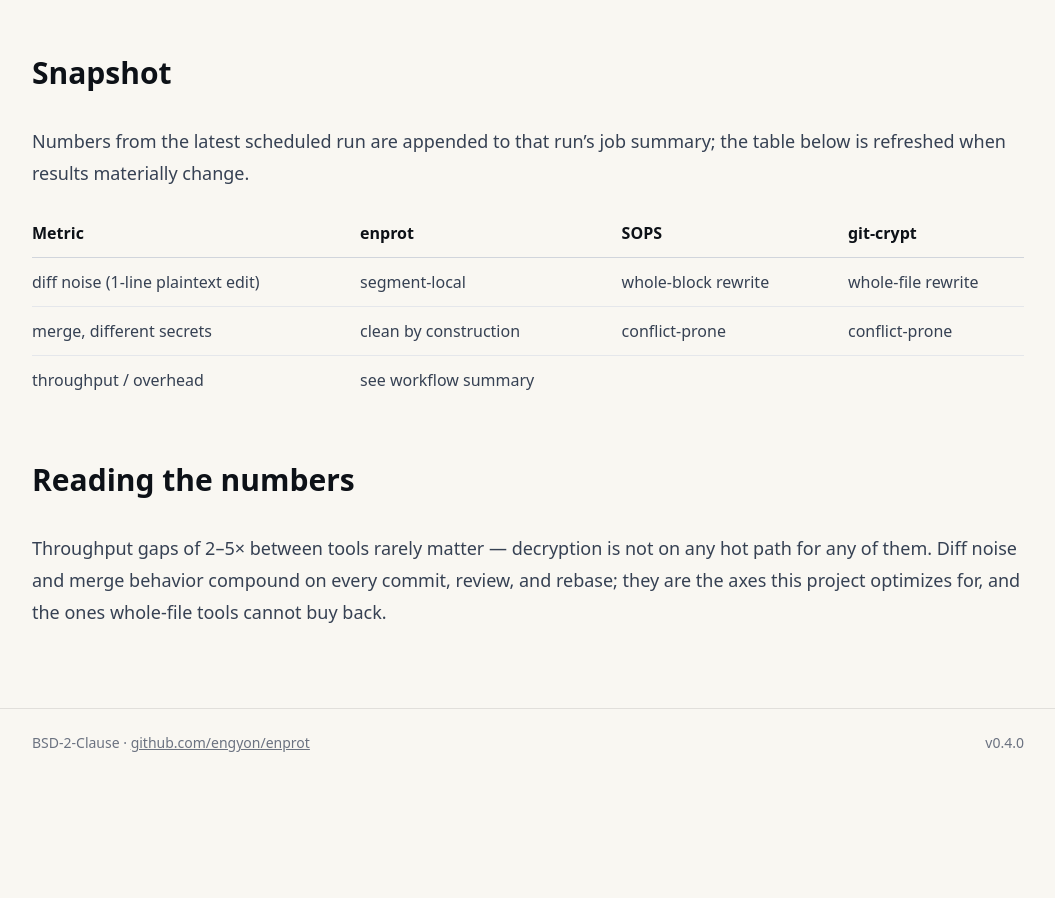
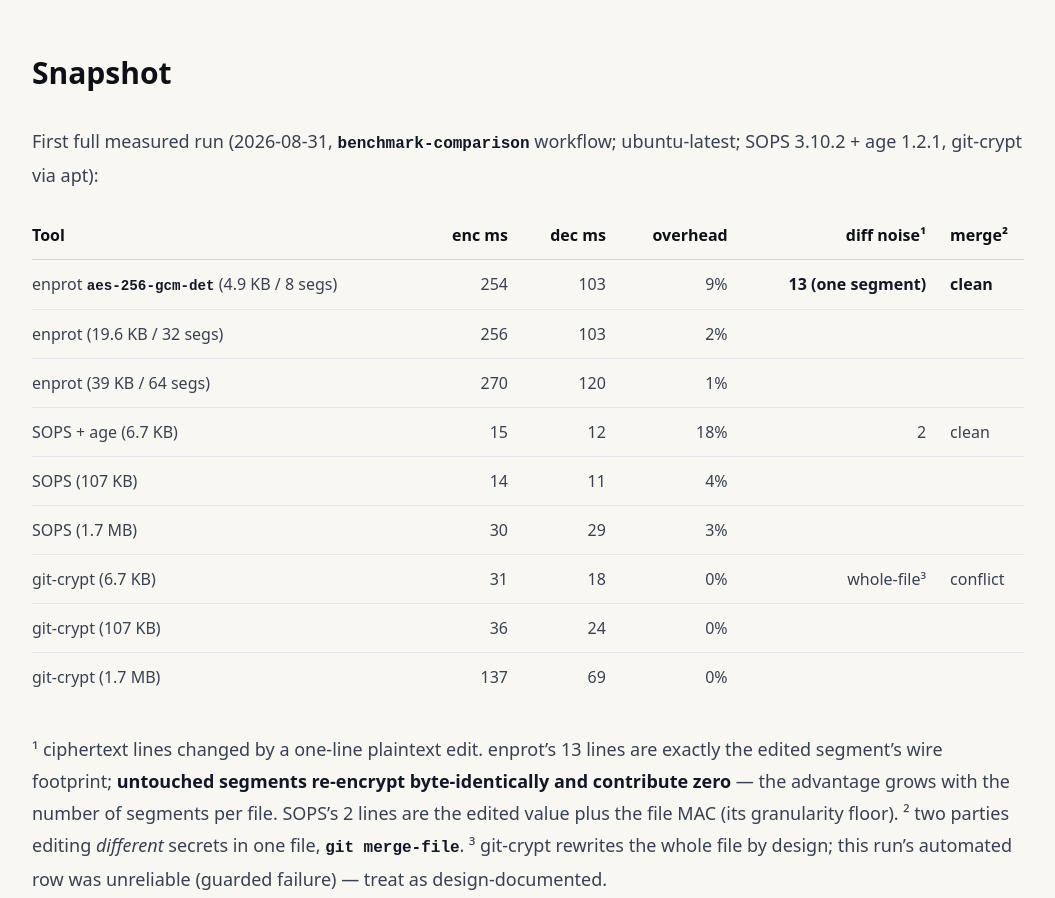
Before and after one commit to engyon/enprot, an Astro site in the folder docs/: page /docs/reference/benchmarks in a window 1280 px wide. Shown: the part 1224-2122 px from the top of the page, without its empty margins (112-1167 px from the left). Before the commit the page ends 2001 px from the top, so only its background shows below. Built offline with nearby package versions, Linux system fonts and the light colour scheme; Astro itself is replaced by a stand-in of ours.

Commit message:
docs(bench): first measured snapshot — enprot vs SOPS vs git-crypt across all three axes

```diff
--- a/docs/src/pages/docs/reference/benchmarks.md
+++ b/docs/src/pages/docs/reference/benchmarks.md
@@ -40,14 +40,30 @@
 
 ## Snapshot
 
-Numbers from the latest scheduled run are appended to that run's job
-summary; the table below is refreshed when results materially change.
+First full measured run (2026-08-31, `benchmark-comparison` workflow;
+ubuntu-latest; SOPS 3.10.2 + age 1.2.1, git-crypt via apt):
 
-| Metric | enprot | SOPS | git-crypt |
-|--------|--------|------|-----------|
-| diff noise (1-line plaintext edit) | segment-local | whole-block rewrite | whole-file rewrite |
-| merge, different secrets | clean by construction | conflict-prone | conflict-prone |
-| throughput / overhead | see workflow summary | | |
+| Tool | enc ms | dec ms | overhead | diff noise¹ | merge² |
+|------|-------:|-------:|---------:|------------:|--------|
+| enprot `aes-256-gcm-det` (4.9 KB / 8 segs) | 254 | 103 | 9% | **13 (one segment)** | **clean** |
+| enprot (19.6 KB / 32 segs) | 256 | 103 | 2% | | |
+| enprot (39 KB / 64 segs) | 270 | 120 | 1% | | |
+| SOPS + age (6.7 KB) | 15 | 12 | 18% | 2 | clean |
+| SOPS (107 KB) | 14 | 11 | 4% | | |
+| SOPS (1.7 MB) | 30 | 29 | 3% | | |
+| git-crypt (6.7 KB) | 31 | 18 | 0% | whole-file³ | conflict |
+| git-crypt (107 KB) | 36 | 24 | 0% | | |
+| git-crypt (1.7 MB) | 137 | 69 | 0% | | |
+
+¹ ciphertext lines changed by a one-line plaintext edit. enprot's 13
+lines are exactly the edited segment's wire footprint; **untouched
+segments re-encrypt byte-identically and contribute zero** — the
+advantage grows with the number of segments per file. SOPS's 2 lines
+are the edited value plus the file MAC (its granularity floor).
+² two parties editing *different* secrets in one file, `git
+merge-file`. ³ git-crypt rewrites the whole file by design; this
+run's automated row was unreliable (guarded failure) — treat as
+design-documented.
 
 ## Reading the numbers
 
```
